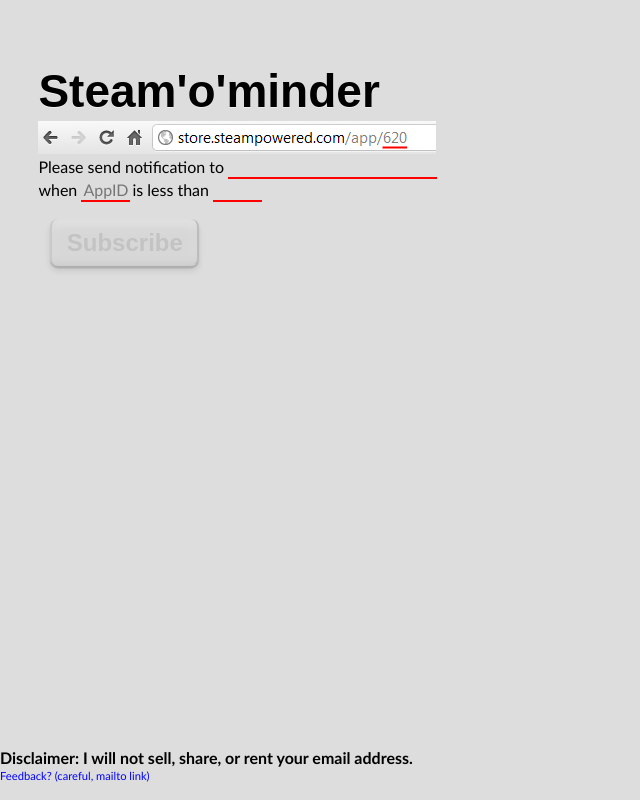
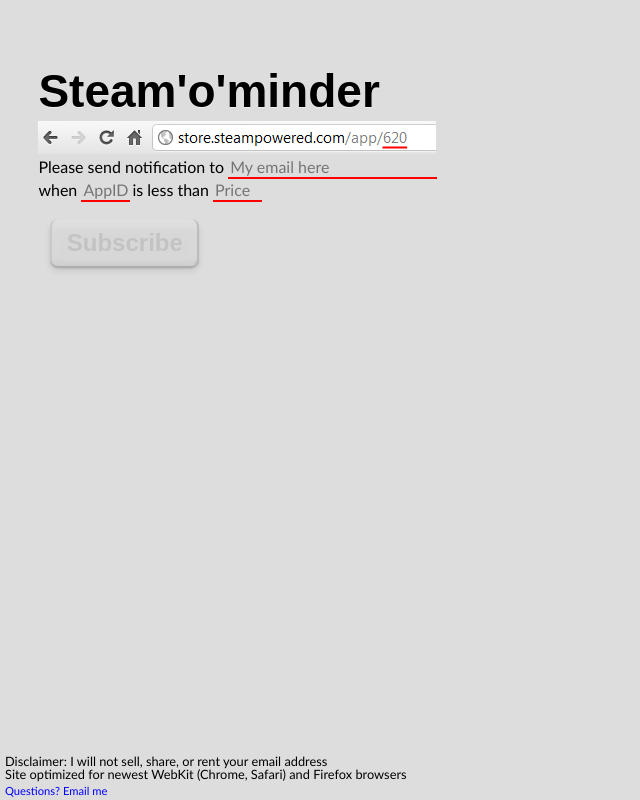
Before and after one commit to zigomir/steam-price, a Python web app: template templates/index.html in a window 1280 px wide. Shown: the whole page, without its empty margins (0-640 px from the left). Run offline with Jinja, Linux system fonts and the light colour scheme; the template is opened without the code that fills it, so the values that code supplies are empty; some libraries are stand-ins or nearby versions; some web fonts are replaced.

Commit message:
minor stlye quirks

```diff
--- /dev/null
+++ b/script/application.js
@@ -0,0 +1,70 @@
+$('#subscribeButton').prop('disabled', true);
+$('.integer').numeric(false);
+
+var price_now = 0;
+
+$('#subscribeForm').validate({
+    submitHandler: function(form) {
+        // custom validation
+        if (price_now < $('#price').val()) {
+            $('#message').text('Price already lower than ' + $('#price').val() + $('#currency_sign').text());
+        } else {
+            ajaxSubmit();
+        }
+    }
+});
+
+function ajaxSubmit() {
+    $('#message').text('');
+
+    $.post('/subscribe',
+        $('#subscribeForm').serialize(),
+        function(data) {
+            console.log(data);
+            if (data === 's') {
+                $('#message').text('Subscription recieved. You will recieve an email when price is lower than ' + $('#price').val() + $('#currency_sign').text());
+                $('#subscribeButton').prop('disabled', true);
+
+                // clear form
+                $(':input','#subscribeForm').not(':submit').val('');
+                $('#steam_app_title').text('');
+            }
+        },
+        'text');
+}
+
+
+$('#steam_app_id').change(function(){
+    $('#subscribeButton').prop('disabled', true);
+    $('#steam_app_title').text('');
+    $('#message').text('');
+    $('#animation').show();
+
+    var steam_app_id = $(this).val();
+    if (steam_app_id.length > 0) {
+        ajaxGetAppTitle(steam_app_id);
+    }
+});
+
+function ajaxGetAppTitle(steam_app_id) {
+    $.get('/app_title/' + steam_app_id,
+        function(data) {
+            if(data['title'] != 'null') {
+                $('#subscribeButton').prop('disabled', false);
+                $('#steam_app_title').text(data['title'] + ' (' + data['price_with_currency'] + ')');
+                $('#currency_sign').text(data['currency_sign']);
+
+                // for input value
+                $('#steam_app_title_input').val(data['title']);
+                $('#price_with_currency').val(data['price_with_currency']);
+
+                // extra validation
+                price_now = data['price'];
+            } else {
+                $('#steam_app_title').text('No game with this ID');
+                $('#steam_app_title_input').val('');
+            }
+            $('#animation').hide();
+        },
+        'json');
+}
--- a/style/default.css
+++ b/style/default.css
@@ -45,7 +45,7 @@
 }
 
 .disclaimer {
-    font-weight: bold;
+    font-size: 0.8em;
 }
 
 a {
@@ -61,7 +61,8 @@
 .foot {
     position: absolute;
     bottom: 0;
-    height: 50px;   /* Height of the footer */
+    left: 5px;
+    height: 45px;   /* Height of the footer */
 }
 
 .foot a {
--- a/templates/index.html
+++ b/templates/index.html
@@ -6,7 +6,7 @@
 <form id="subscribeForm" method="post" action="/subscribe">
     <div>
         <label for="email">Please send notification to</label>
-        <input id="email" name="email" type="text" class="required email" />
+        <input id="email" name="email" type="text" class="required email" placeholder="My email here" />
     </div>
 
     <div id="steam_app_id_div">
@@ -23,7 +23,7 @@
     <div id="less_than_div">
         <span class="steam_app_title" id="steam_app_title"></span>
         <label for="price">is less than</label>
-        <input id="price" name="price" type="text" class="integer required" maxlength="2" />
+        <input id="price" name="price" type="text" class="integer required" maxlength="2" placeholder="Price" />
         <span id="currency_sign"></span>
     </div>
 
@@ -39,82 +39,11 @@
 
 <script src="/script/jquery.numeric.js"></script>
 <script src="/script/jquery.validate.min.js"></script>
-
-<script>
-$('#subscribeButton').prop('disabled', true);
-$('.integer').numeric(false);
-
-var price_now = 0;
-
-$('#subscribeForm').validate({
-    submitHandler: function(form) {
-        // custom validation
-        if (price_now < $('#price').val()) {
-            $('#message').text('Price already lower than ' + $('#price').val() + $('#currency_sign').text());
-        } else {
-            ajaxSubmit();
-        }
-    }
-});
-
-function ajaxSubmit() {
-    $('#message').text('');
-
-    $.post('/subscribe',
-        $('#subscribeForm').serialize(),
-        function(data) {
-            console.log(data);
-            if (data === 's') {
-                $('#message').text('Subscription recieved. You will recieve an email when price is lower than ' + $('#price').val() + $('#currency_sign').text());
-                $('#subscribeButton').prop('disabled', true);
-
-                // clear form
-                $(':input','#subscribeForm').not(':submit').val('');
-                $('#steam_app_title').text('');
-            }
-        },
-        'text');
-}
-
-
-$('#steam_app_id').change(function(){
-    $('#subscribeButton').prop('disabled', true);
-    $('#steam_app_title').text('');
-    $('#message').text('');
-    $('#animation').show();
-
-    var steam_app_id = $(this).val();
-    if (steam_app_id.length > 0) {
-        ajaxGetAppTitle(steam_app_id);
-    }
-});
-
-function ajaxGetAppTitle(steam_app_id) {
-    $.get('/app_title/' + steam_app_id,
-        function(data) {
-            if(data['title'] != 'null') {
-                $('#subscribeButton').prop('disabled', false);
-                $('#steam_app_title').text(data['title'] + ' (' + data['price_with_currency'] + ')');
-                $('#currency_sign').text(data['currency_sign']);
-
-                // for input value
-                $('#steam_app_title_input').val(data['title']);
-                $('#price_with_currency').val(data['price_with_currency']);
-
-                // extra validation
-                price_now = data['price'];
-            } else {
-                $('#steam_app_title').text('No game with this ID');
-                $('#steam_app_title_input').val('');
-            }
-            $('#animation').hide();
-        },
-        'json');
-}
-</script>
+<script src="/script/application.js"></script>
 {% endblock %}
 
 {% block foot %}
-<div class="help disclaimer">Disclaimer: I will not sell, share, or rent your email address.</div>
-<a href="mailto:zigomir@gmail.com">Feedback? (careful, mailto link)</a>
+<div class="disclaimer">Disclaimer: I will not sell, share, or rent your email address</div>
+<div class="disclaimer">Site optimized for newest WebKit (Chrome, Safari) and Firefox browsers</div>
+<a href="mailto:zigomir@gmail.com">Questions? Email me</a>
 {% endblock %}
```
